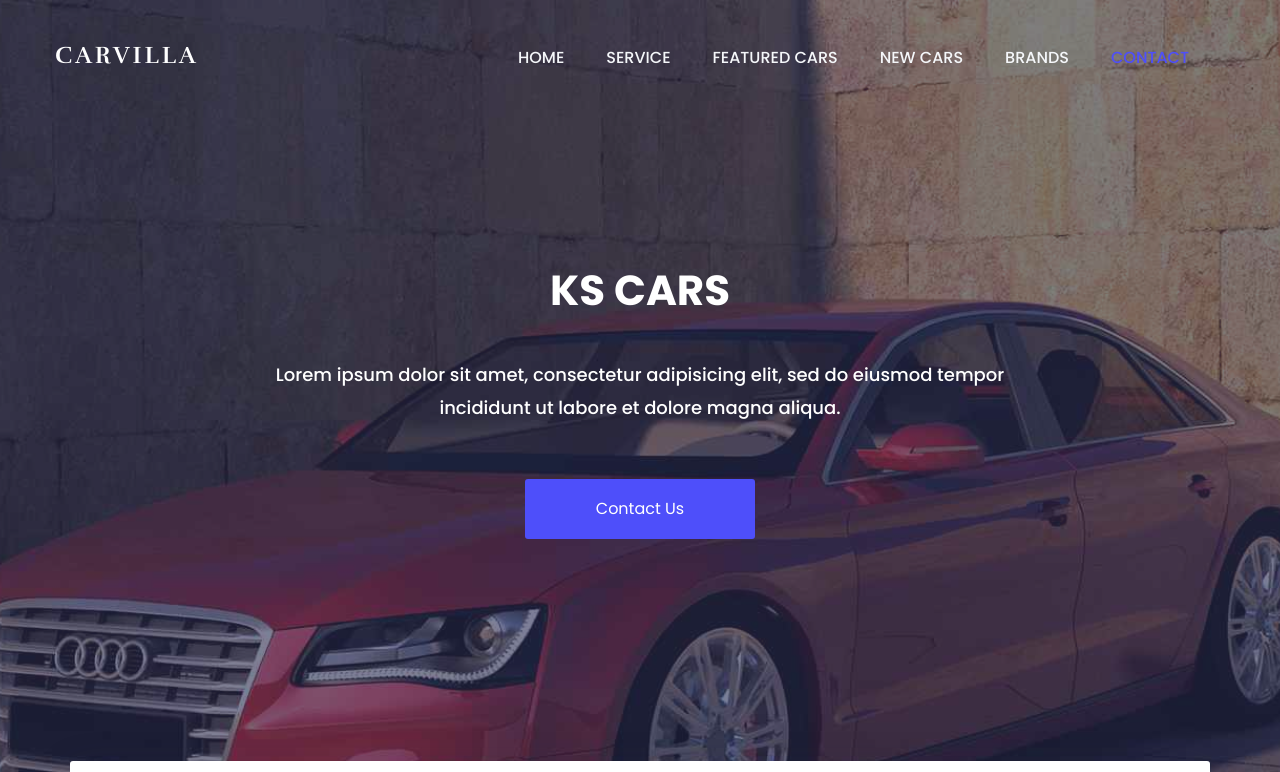
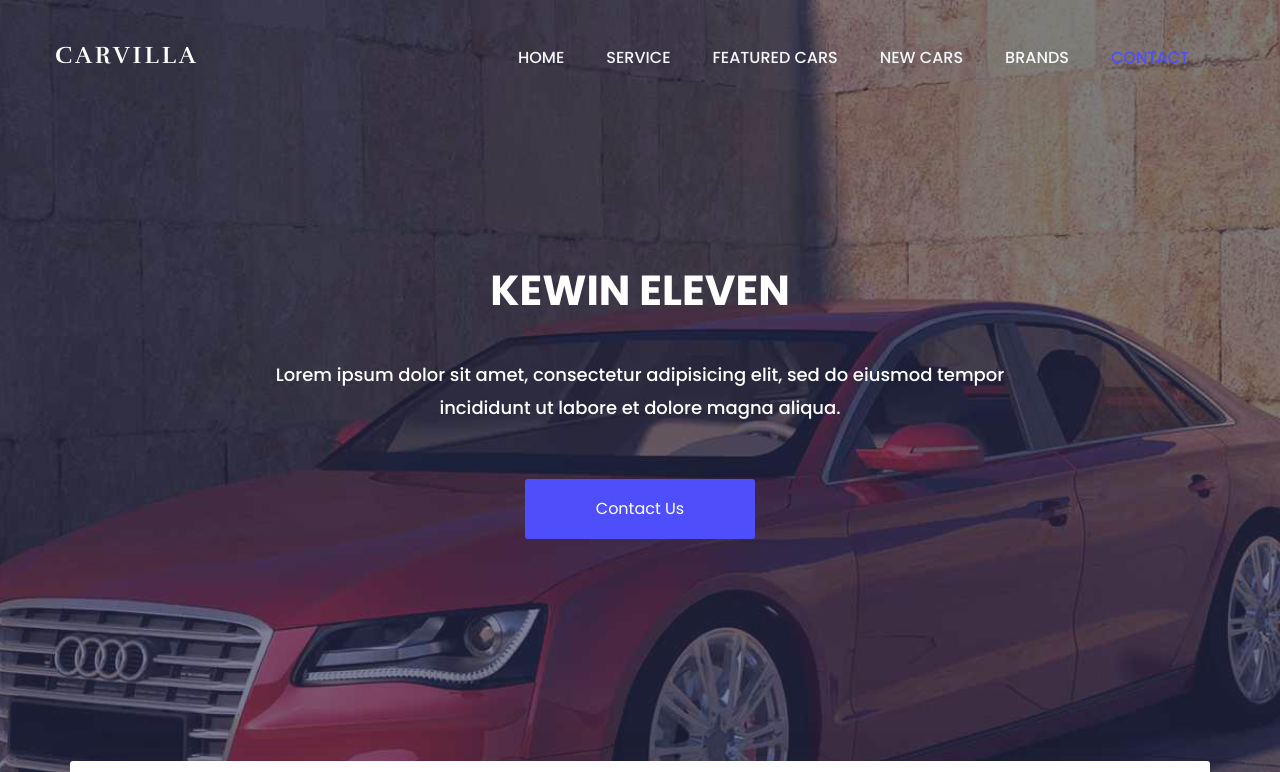
Before and after one commit to Sriraam85/carswebsite, a plain HTML site: page index.html in a window 1280 px wide. Shown: the top 772 px of the page. Drawn offline with nearby package versions, Linux system fonts and the light colour scheme.

Commit message:
Updated heading index.html
I have update the heading in index.html

```diff
--- a/index.html
+++ b/index.html
@@ -105,7 +105,7 @@
 
 			<div class="container">
 				<div class="welcome-hero-txt">
-					<h2>KS CARS</h2>
+					<h2>KEWIN ELEVEN</h2>
 					<p>
 						Lorem ipsum dolor sit amet, consectetur adipisicing elit, sed do eiusmod tempor incididunt ut labore et dolore   magna aliqua.
 					</p>
```
